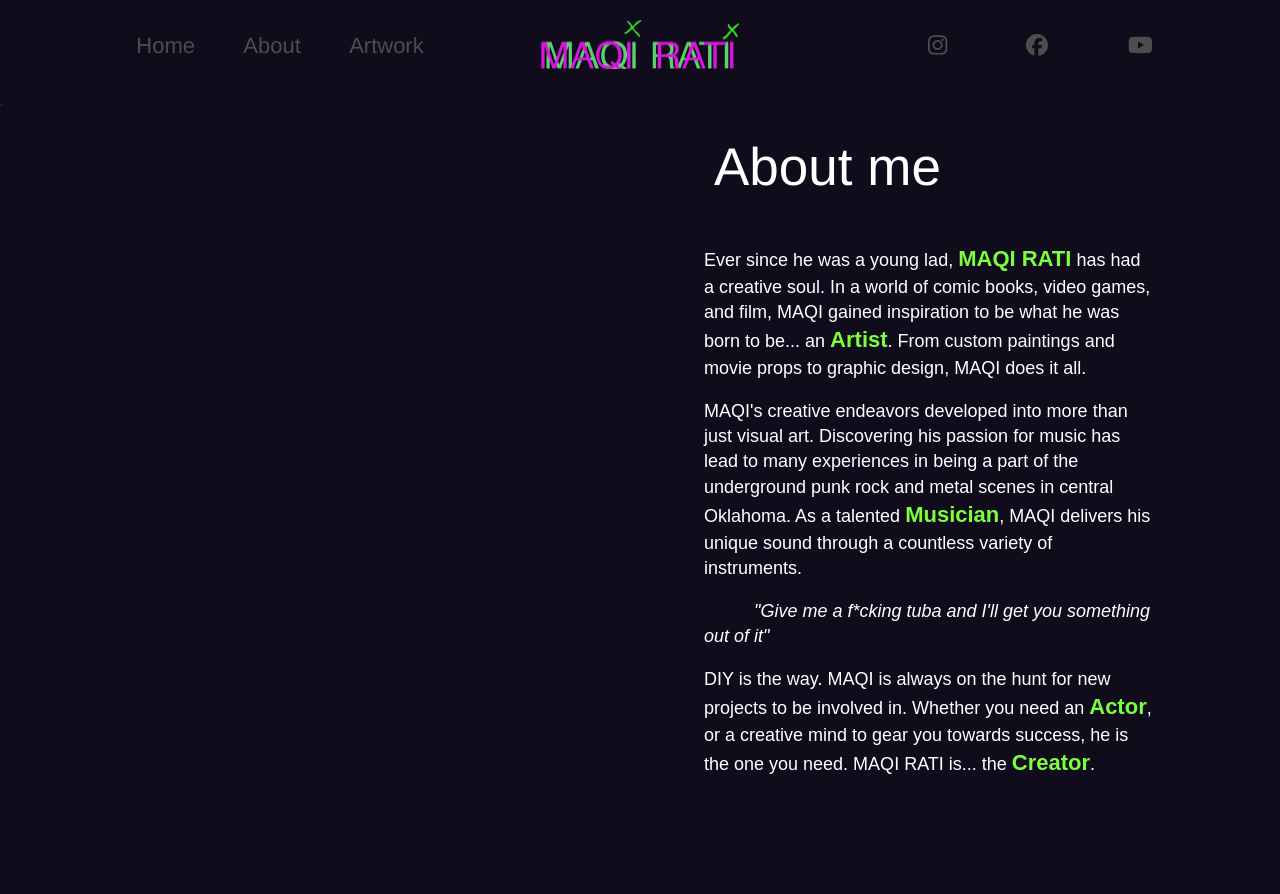
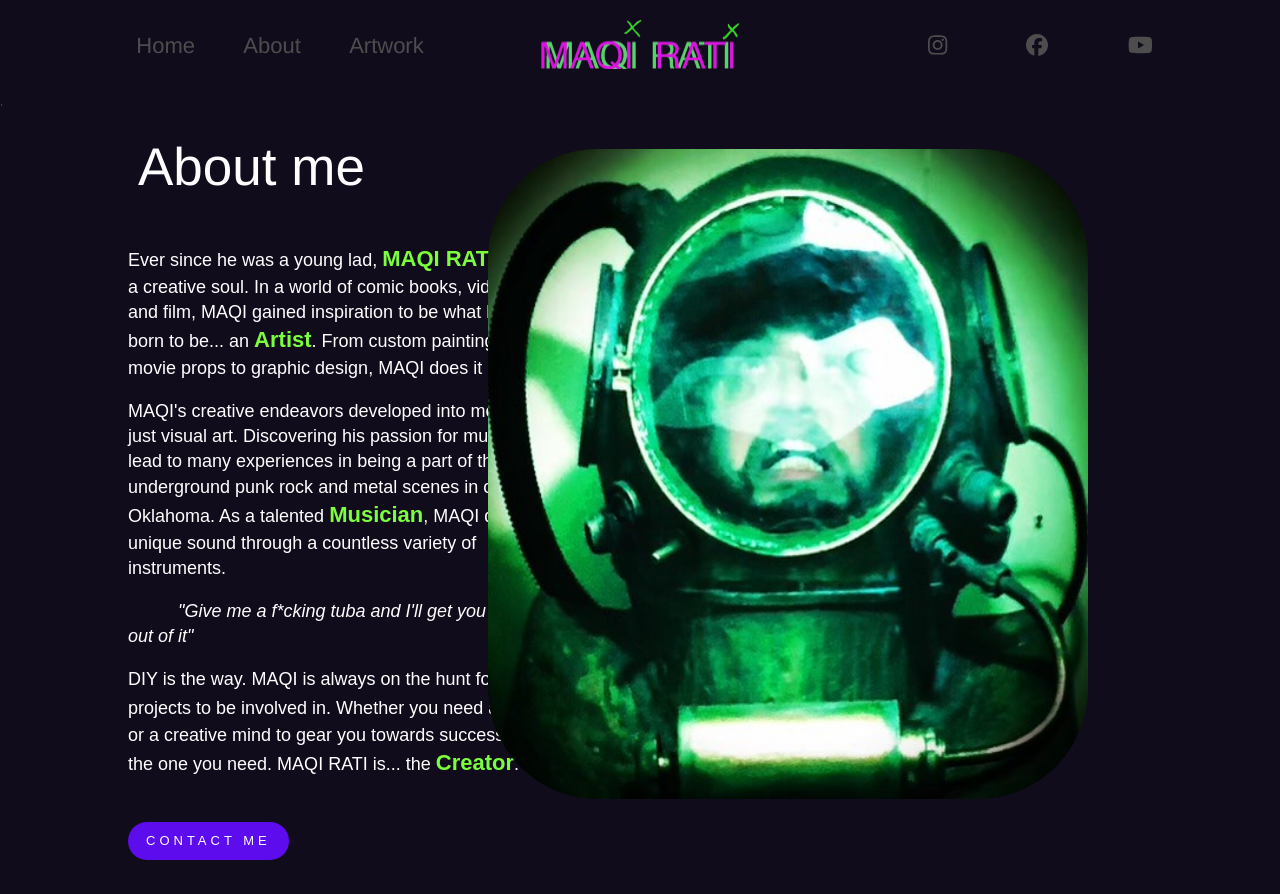
Before and after one commit to jordanfoote/maqi-rati-portfolio, a React (Create React App) app: page /about in a window 1280 px wide. Shown: the top 894 px of the page. Built offline with nearby package versions, Linux system fonts and the light colour scheme.

Commit message:
finishing about page

```diff
--- /dev/null
+++ b/src/components/About/Logo/index.js
@@ -0,0 +1,12 @@
+import LogoS from '../../../assets/images/logo_sub2.png'
+import './index.scss'
+
+const Logo = () => {
+  return (
+    <div className="logo-container2">
+      <img className="solid-logo2" src={LogoS} alt="logo" />
+    </div>
+  )
+}
+
+export default Logo
--- /dev/null
+++ b/src/components/About/Logo/index.scss
@@ -0,0 +1,16 @@
+.logo-container2 {
+    width: 600px;
+    height: 609px;
+    position: absolute;
+    top: 0;
+    right: 15%;
+    bottom: 0;
+    left: auto;
+    margin: auto;
+
+    .solid-logo2 {
+        width: 600px;
+        height: 650px;
+        border-radius: 10em;
+    }
+}
--- a/src/components/About/index.js
+++ b/src/components/About/index.js
@@ -1,5 +1,7 @@
 import './index.scss'
+import { Link } from 'react-router-dom'
 import AnimatedLetters from '../AnimatedLetters'
+import Logo from './Logo'
 
 const About = () => {
   return (
@@ -37,7 +39,11 @@ const About = () => {
           gear you towards success, he is the one you need. MAQI RATI is... the{' '}
           <strong className="highlight">Creator</strong>.
         </p>
+        <Link to="/contact" className="flat-button">
+          CONTACT ME
+        </Link>
       </div>
+      <Logo />
     </div>
   )
 }
--- a/src/components/About/index.scss
+++ b/src/components/About/index.scss
@@ -1,3 +1,5 @@
+.about-page {
+
     .highlight {
         color: #7bfe3d;
         font-size: 22px;
@@ -6,3 +8,25 @@
     .quote {
         text-indent: 50px;
     }
+
+    .flat-button {
+        color: #ffffff;
+        background-color: #5d0ced;
+        font-size: 13px;
+        font-weight: 400;
+        letter-spacing: 4px;
+        font-family: sans-serif;
+        text-decoration: none;
+        padding: 10px 18px;
+        border-radius: 5em;
+        margin-top: 25px;
+        float: left;
+        animation: fadeInAnimation 1s 1.8s backwards;
+        white-space: nowrap;
+
+        &:hover {
+            border: 1px solid #7bfe34;
+            box-shadow: 0 0 10px 3px #7bfe34;
+        }
+    }
+}
--- a/src/components/Layout/index.scss
+++ b/src/components/Layout/index.scss
@@ -22,7 +22,7 @@
 .about-page {
     .text-zone {
         position: absolute;
-        right: 10%;
+        left: 10%;
         top: 50%;
         transform: translateY(-50%);
         width: 35%;
```
Also changed, not shown: src/assets/images/logo_sub2.png (added). Lines whose indentation alone changed are shown as unchanged.
